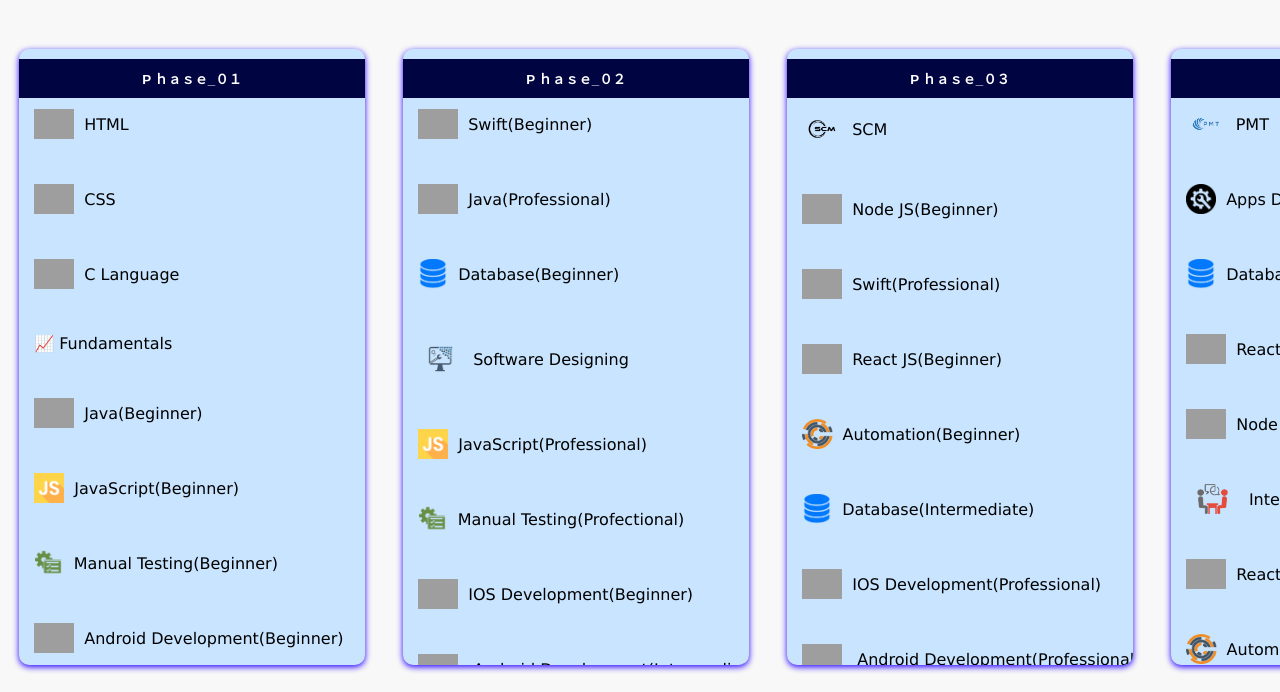
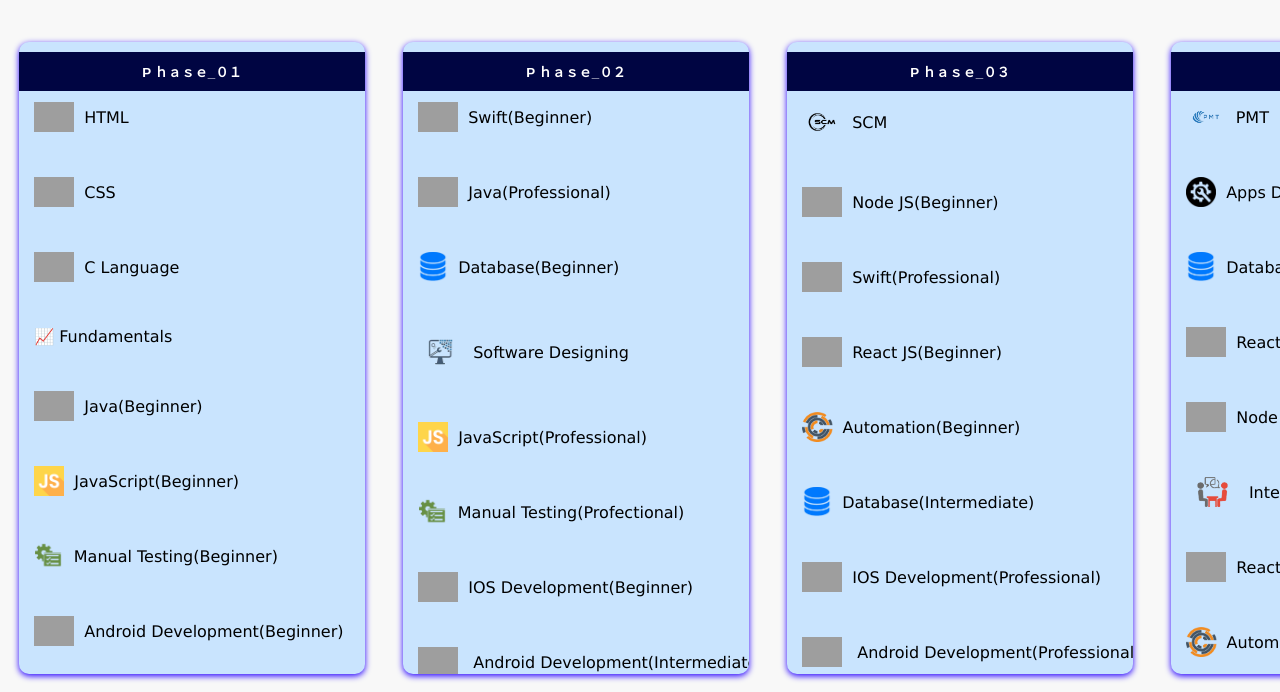
Before and after one commit to AyushFullStackDevellope/EP, a plain HTML site: page enjoytwo.html in a window 1280 px wide. Shown: the part 108-800 px from the top of the page. Drawn offline with Linux system fonts and the light colour scheme; grey boxes are pictures that could not be loaded.

Commit message:
Add files via upload

```diff
--- a/enjoytwo.html
+++ b/enjoytwo.html
@@ -1,4 +1,3 @@
-
 <!DOCTYPE html>
 <html lang="en">
 
@@ -34,7 +33,7 @@
         }
 
         .additional-box {
-            height: 77vh;
+            height: 79vh;
             width: 18%;
             position: relative;
             overflow: hidden;
@@ -215,7 +214,8 @@
         nav ul li a:hover {
             background-position: 0;
         }
-        a:hover::before{
+
+        a:hover::before {
             width: 100%;
         }
 
```
Lines whose indentation alone changed are shown as unchanged.
